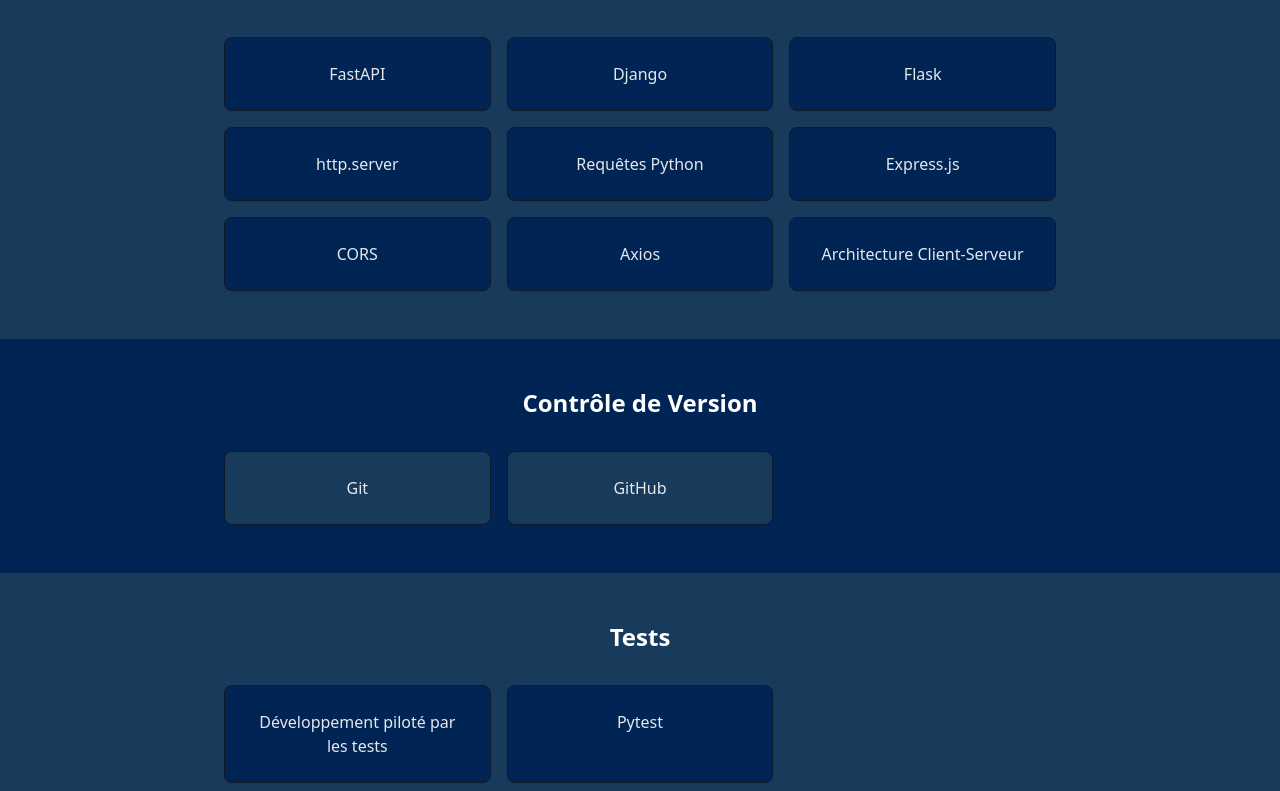
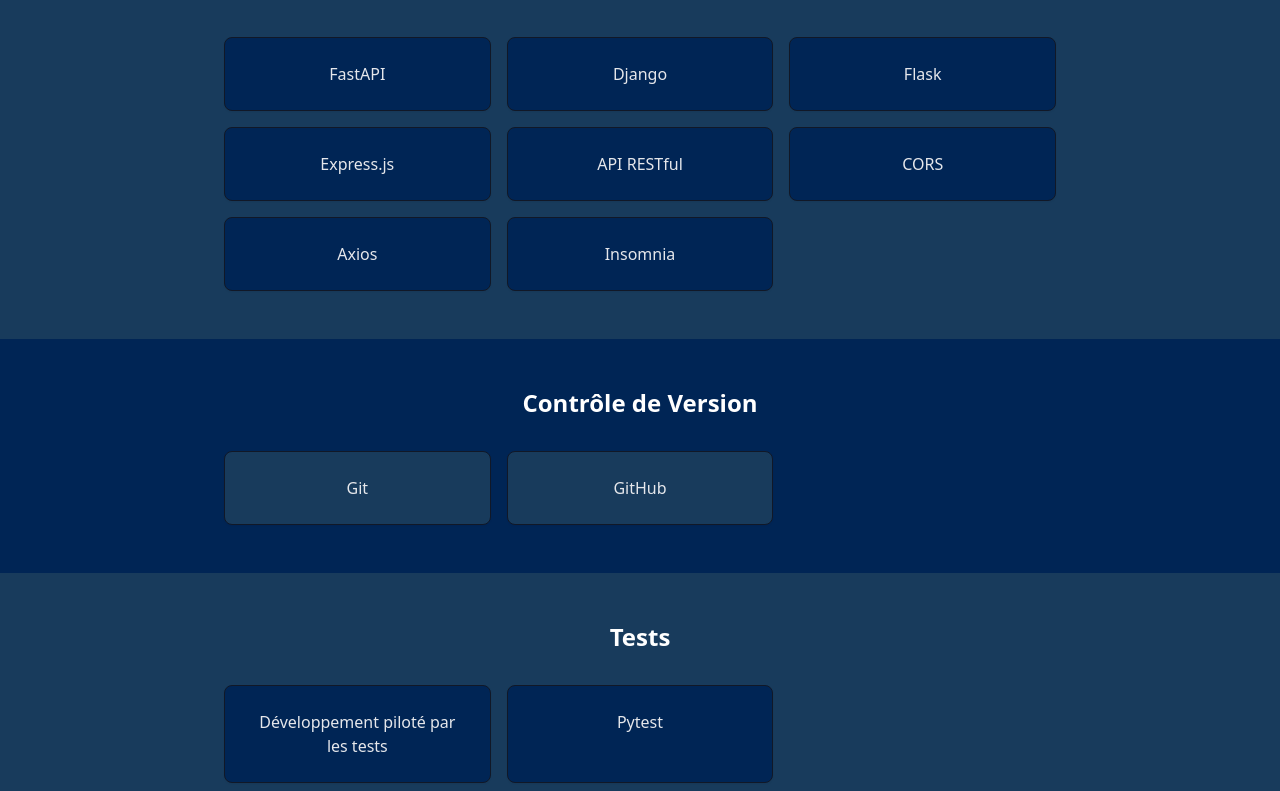
Before and after one commit to Armatoor147/vincent-portfolio-site, a Next.js app: page / in a window 1280 px wide. Shown: the part 2429-3220 px from the top of the page. Built offline with nearby package versions, Linux system fonts and the light colour scheme.

Commit message:
Make consise the skills in APIs and Web Servers

```diff
--- a/app/components/SkillsSection.tsx
+++ b/app/components/SkillsSection.tsx
@@ -98,10 +98,10 @@
     DE: ['ETL-Pipelines']
   },
   APIs_and_web_servers: {
-    EN: ['FastAPI', 'Django', 'Flask', 'http.server', 'Python requests', 'Express.js', 'CORS', 'Axios', 'Client-Server Architecture'],
-    FR: ['FastAPI', 'Django', 'Flask', 'http.server', 'Requêtes Python', 'Express.js', 'CORS', 'Axios', 'Architecture Client-Serveur'],
-    ES: ['FastAPI', 'Django', 'Flask', 'http.server', 'Peticiones Python', 'Express.js', 'CORS', 'Axios', 'Arquitectura Cliente-Servidor'],
-    DE: ['FastAPI', 'Django', 'Flask', 'http.server', 'Python Requests', 'Express.js', 'CORS', 'Axios', 'Client-Server-Architektur']
+    EN: ['FastAPI', 'Django', 'Flask', 'Express.js', 'RESTful APIs', 'CORS', 'Axios', 'Insomnia'],
+    FR: ['FastAPI', 'Django', 'Flask', 'Express.js', 'API RESTful', 'CORS', 'Axios', 'Insomnia'],
+    ES: ['FastAPI', 'Django', 'Flask', 'Express.js', 'API RESTful', 'CORS', 'Axios', 'Insomnia'],
+    DE: ['FastAPI', 'Django', 'Flask', 'Express.js', 'RESTful-API', 'CORS', 'Axios', 'Insomnia']
   },
   version_control: {
     EN: ['Git', 'GitHub'],
```
